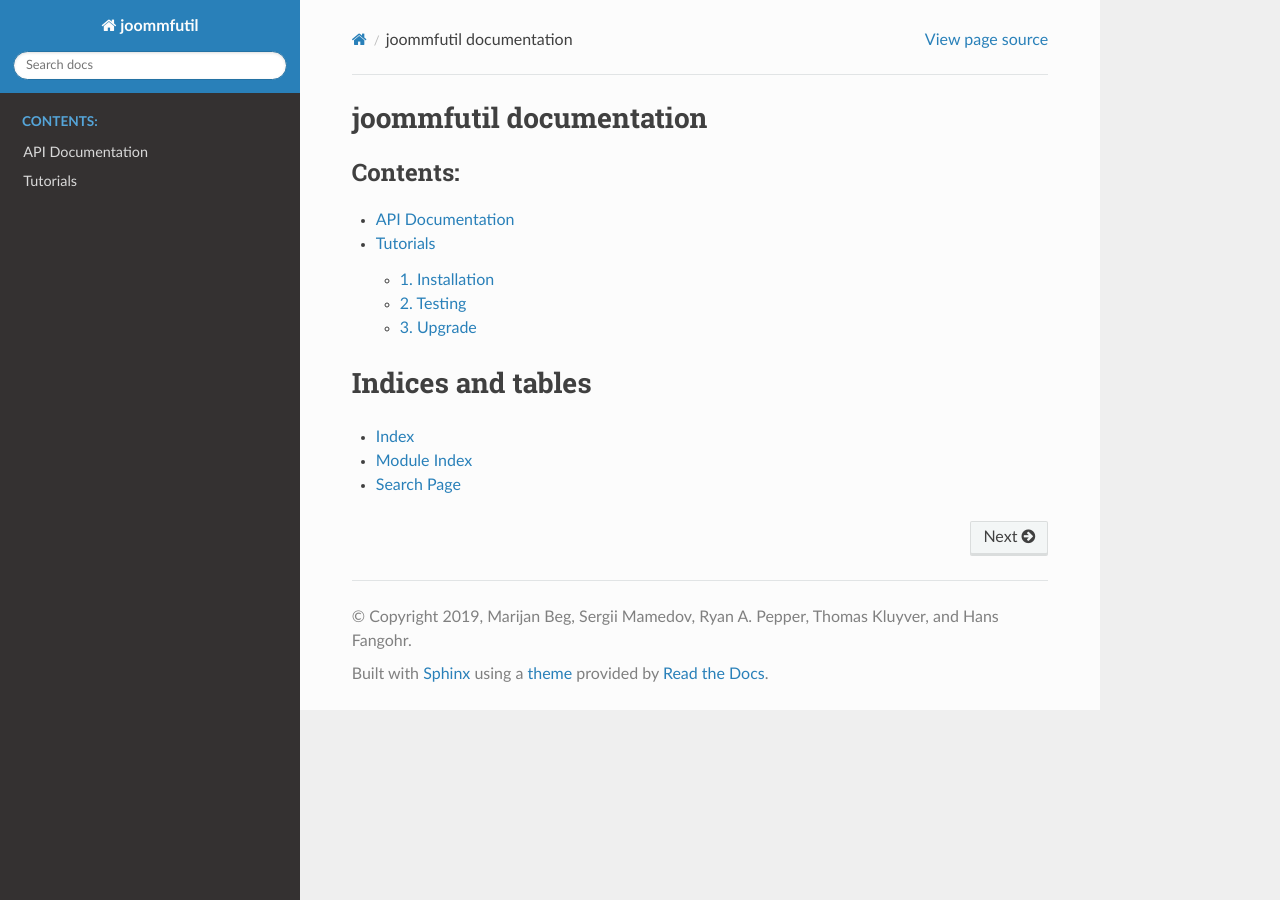
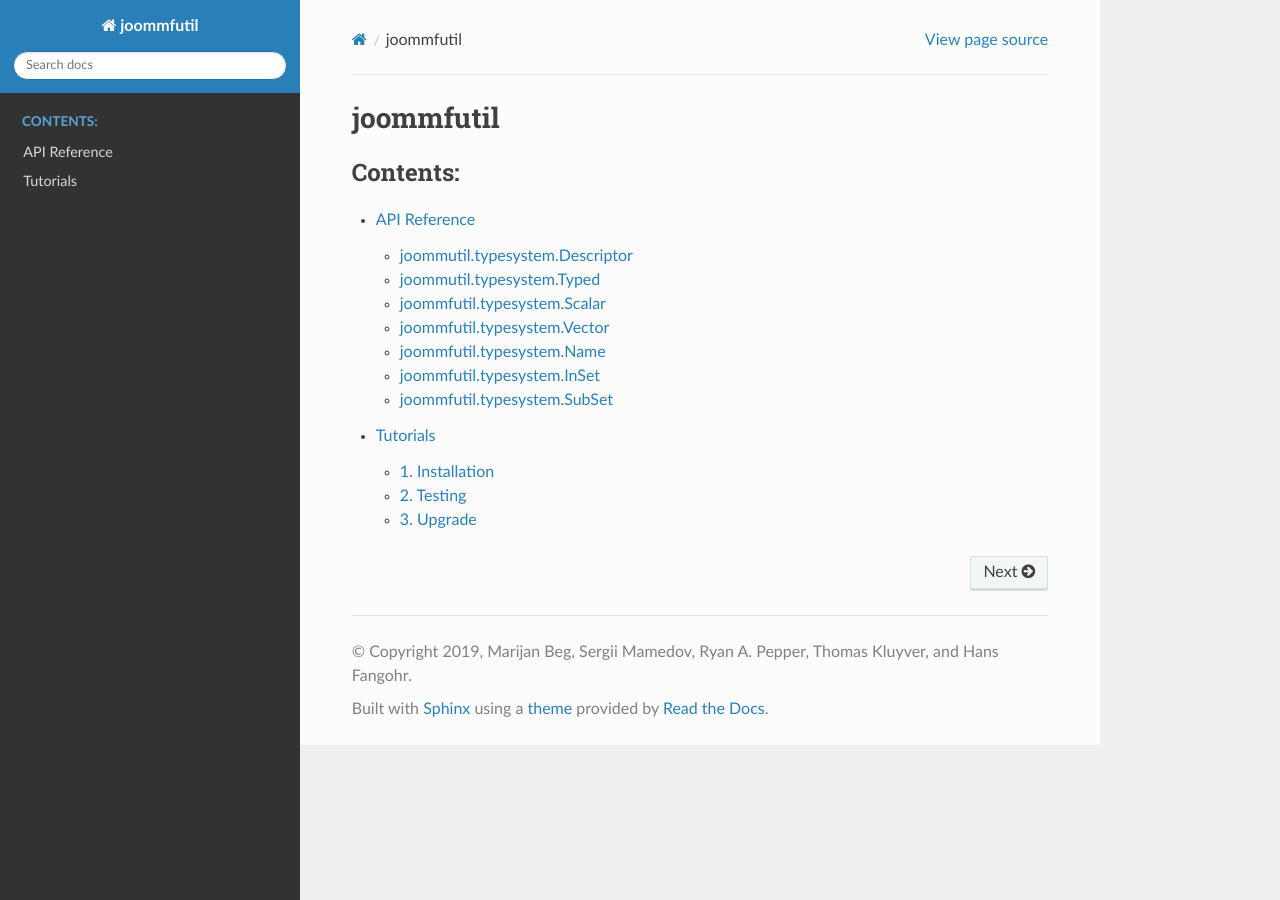
Before and after one commit to ubermag/ubermagutil, a Sphinx documentation site: the page built from docs/index.rst, in a window 1280 px wide. Built offline with Sphinx 7.4.7 and the Read the Docs theme 2.0.0, drawn with Linux system fonts in a browser that asks for light colours.

Commit message:
Restructure docs.

```diff
--- a/docs/api-documentation.rst
+++ /dev/null
@@ -1,30 +0,0 @@
-API Documentation
-=================
-
-.. autoclass:: joommfutil.typesystem.Descriptor
-   :members:
-   :special-members:
-
-.. autoclass:: joommfutil.typesystem.Typed
-   :members:
-   :special-members:
-
-.. autoclass:: joommfutil.typesystem.Scalar
-   :members:
-   :special-members:
-
-.. autoclass:: joommfutil.typesystem.Vector
-   :members:
-   :special-members:
-
-.. autoclass:: joommfutil.typesystem.Name
-   :members:
-   :special-members:
-
-.. autoclass:: joommfutil.typesystem.InSet
-   :members:
-   :special-members:
-
-.. autoclass:: joommfutil.typesystem.Subset
-   :members:
-   :special-members:
--- /dev/null
+++ b/docs/api-reference.rst
@@ -0,0 +1,14 @@
+API Reference
+=============
+
+.. toctree::
+   :maxdepth: 2
+   :caption: Contents:
+
+   descriptor
+   typed
+   scalar
+   vector
+   name
+   inset
+   subset
--- /dev/null
+++ b/docs/descriptor.rst
@@ -0,0 +1,5 @@
+joommutil.typesystem.Descriptor
+===============================
+
+.. autoclass:: joommfutil.typesystem.Descriptor()
+   :members: __delete__, __set__
--- a/docs/index.rst
+++ b/docs/index.rst
@@ -3,21 +3,12 @@
    You can adapt this file completely to your liking, but it should at least
    contain the root `toctree` directive.
 
-joommfutil documentation
-========================
+joommfutil
+==========
 
 .. toctree::
    :maxdepth: 2
    :caption: Contents:
 
-   api-documentation
+   api-reference
    tutorials
-
-
-
-Indices and tables
-==================
-
-* :ref:`genindex`
-* :ref:`modindex`
-* :ref:`search`
--- /dev/null
+++ b/docs/inset.rst
@@ -0,0 +1,5 @@
+joommfutil.typesystem.InSet
+===========================
+
+.. autoclass:: joommfutil.typesystem.InSet
+   :members:
--- /dev/null
+++ b/docs/name.rst
@@ -0,0 +1,5 @@
+joommfutil.typesystem.Name
+==========================
+
+.. autoclass:: joommfutil.typesystem.Name
+   :members:
--- /dev/null
+++ b/docs/scalar.rst
@@ -0,0 +1,5 @@
+joommfutil.typesystem.Scalar
+============================
+
+.. autoclass:: joommfutil.typesystem.Scalar
+   :members:
--- /dev/null
+++ b/docs/subset.rst
@@ -0,0 +1,5 @@
+joommfutil.typesystem.SubSet
+============================
+
+.. autoclass:: joommfutil.typesystem.Subset
+   :members:
--- /dev/null
+++ b/docs/typed.rst
@@ -0,0 +1,5 @@
+joommutil.typesystem.Typed
+==========================
+
+.. autoclass:: joommfutil.typesystem.Typed
+   :members:
--- /dev/null
+++ b/docs/vector.rst
@@ -0,0 +1,5 @@
+joommfutil.typesystem.Vector
+============================
+
+.. autoclass:: joommfutil.typesystem.Vector
+   :members:
```
Also changed, not shown: 1 other file.
